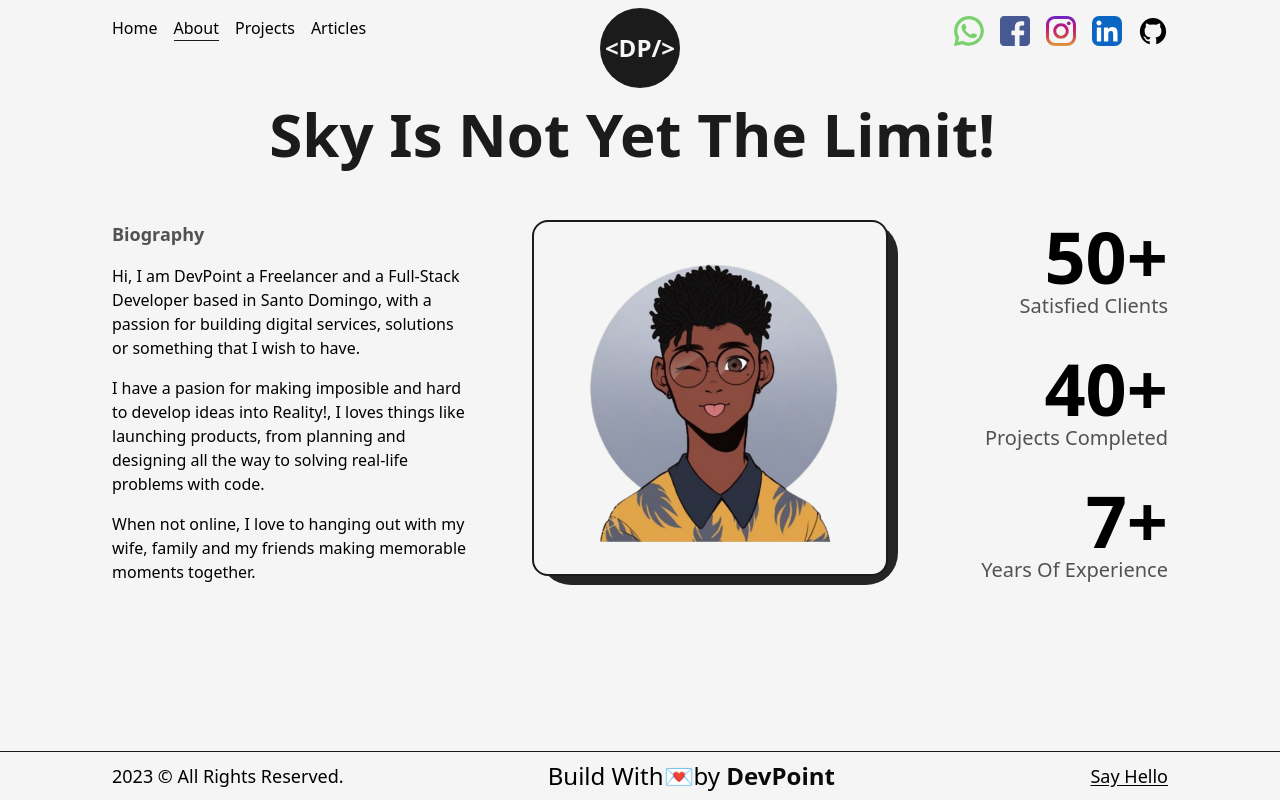
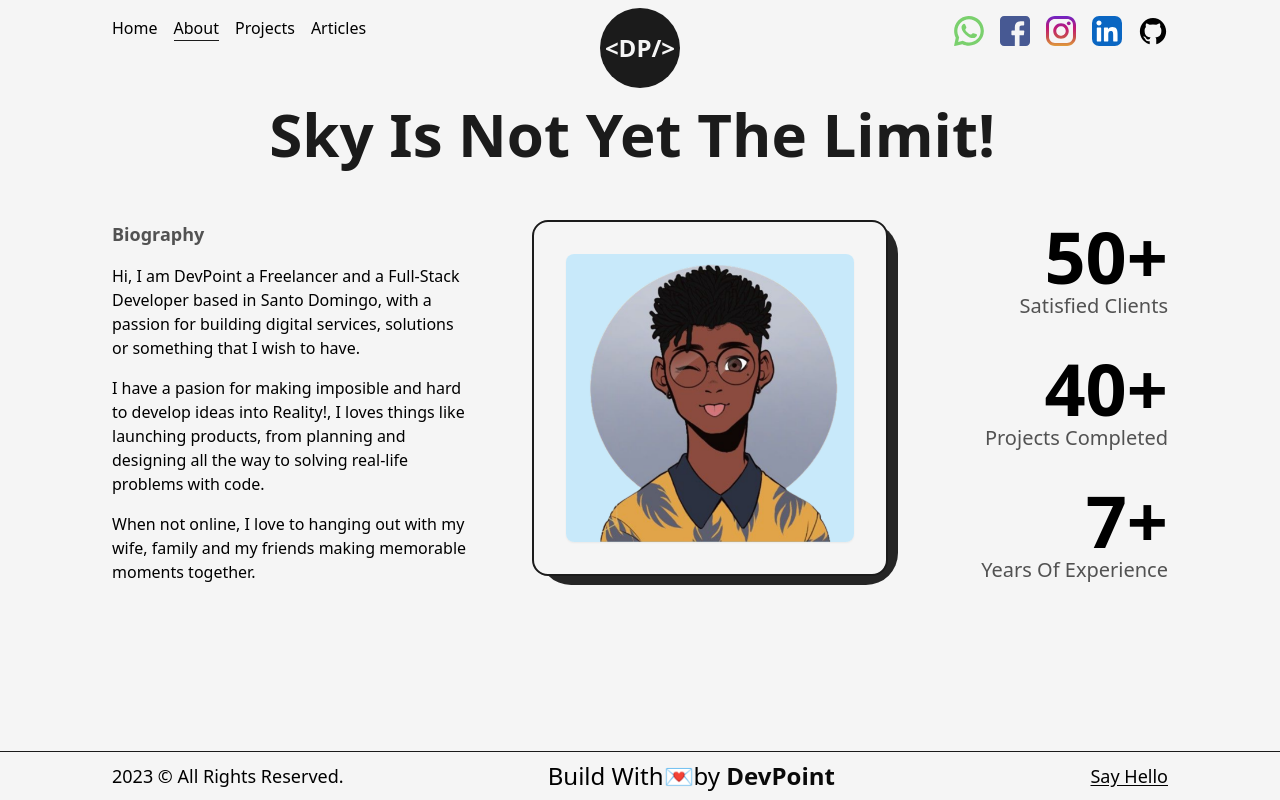
Before and after one commit to MisteryPoints/Portfolio_v2, a Next.js app: page /about in a window 1280 px wide. Built offline with nearby package versions, Linux system fonts and the light colour scheme.

Commit message:
Adding Flip Image

```diff
--- /dev/null
+++ b/src/components/ImageFlip.js
@@ -0,0 +1,62 @@
+import { motion } from "framer-motion";
+import Image from "next/image";
+import React, { useState } from "react";
+import DevPointImg from "../../public/Devpoint-Profile.png";
+import DevPointBack from "../../public/Devpoint-Me.png";
+
+const flipAnimation = {
+  notFlipped: {
+    rotateY: 0,
+    transition: {
+      duration: 0.7,
+    },
+  },
+  flipped: {
+    rotateY: 180,
+    transition: {
+      duration: 0.7,
+    },
+  },
+  hover: {
+    cursor: "pointer",
+  },
+};
+
+const ImageFlip = () => {
+  const [isFlipped, setIsFlipped] = useState(false);
+  const [isDuration, setIsDuration] = useState(false);
+
+  const changeFlip = (flip) => {
+    setIsDuration(!isDuration);
+    setTimeout(() => {
+      setIsFlipped(flip);
+    }, [200]);
+  };
+
+  return (
+    <motion.div
+      className="relative"
+      variants={flipAnimation}
+      whileHover="hover"
+      animate={isDuration ? "flipped" : "notFlipped"}
+      onClick={() => changeFlip(!isFlipped)}
+    >
+      <div className="inset-0 w-full h-full bg-sky-200/75 rounded-lg shadow-sm transform ">
+        <Image
+          src={DevPointImg}
+          alt="Front Image"
+          className="w-full h-full object-cover rounded-lg transition-all duration-300 transform-gpu backface-hidden"
+        />
+        <Image
+          src={DevPointBack}
+          alt="Back Image"
+          className={`w-full h-full object-cover rounded-lg transition-all duration-300 transform-gpu absolute top-0 left-0 ${
+            isFlipped ? "" : "hidden"
+          }`}
+        />
+      </div>
+    </motion.div>
+  );
+};
+
+export default ImageFlip;
--- a/src/pages/about.js
+++ b/src/pages/about.js
@@ -4,6 +4,7 @@ import Head from "next/head";
 import React from "react";
 import DevPointImg from "../../public/Devpoint-Profile.png";
 import Image from "next/image";
+import ImageFlip from "@/components/ImageFlip";
 
 const about = () => {
   return (
@@ -14,9 +15,12 @@ const about = () => {
       </Head>
       <main className="flex w-full flex-col items-center justify-center">
         <Layout className="pb-20">
-          <AnimatedText text="Sky is not yet the limit!" className="mb-12" />
+          <AnimatedText
+            text="Sky is not yet the limit!"
+            className="mb-12 select-none"
+          />
           <div className="grid w-full grid-cols-8 gap-16">
-            <div className="col-span-3 flex flex-col items-start justify-start">
+            <div className="col-span-3 flex flex-col items-start justify-start select-none  ">
               <h2 className="mb-4 text-lg font-bold text-dark/75">Biography</h2>
               <p className="font-medium">
                 Hi, I am DevPoint a Freelancer and a Full-Stack Developer based
@@ -37,13 +41,9 @@ const about = () => {
 
             <div className="col-span-3 relative h-max rounded-2xl border-2 border-solid border-dark bg-light p-8 max-w-[500px]">
               <div className="absolute top-0 -right-3 -z-10 w-[102%] h-[103%] rounded-[2rem] bg-dark opacity-[95%]" />
-              <Image
-                src={DevPointImg}
-                alt="DevPoint"
-                className="w-full h-auto rounded-2xl"
-              />
+              <ImageFlip />
             </div>
-            <div className="col-span-2 flex flex-col items-end justify-between">
+            <div className="col-span-2 flex flex-col items-end justify-between select-none">
               <div className="flex flex-col items-end justify-center">
                 <span className="inline-block text-7xl font-bold">50+</span>
                 <h2 className="text-xl font-medium capitalize text-dark/75">
--- a/src/styles/globals.css
+++ b/src/styles/globals.css
@@ -2,3 +2,7 @@
 @tailwind components;
 @tailwind utilities;
 @tailwind variants;
+
+.backface-hidden {
+  backface-visibility: hidden;
+}
```
Also changed, not shown: public/Devpoint-Me.png (added).
